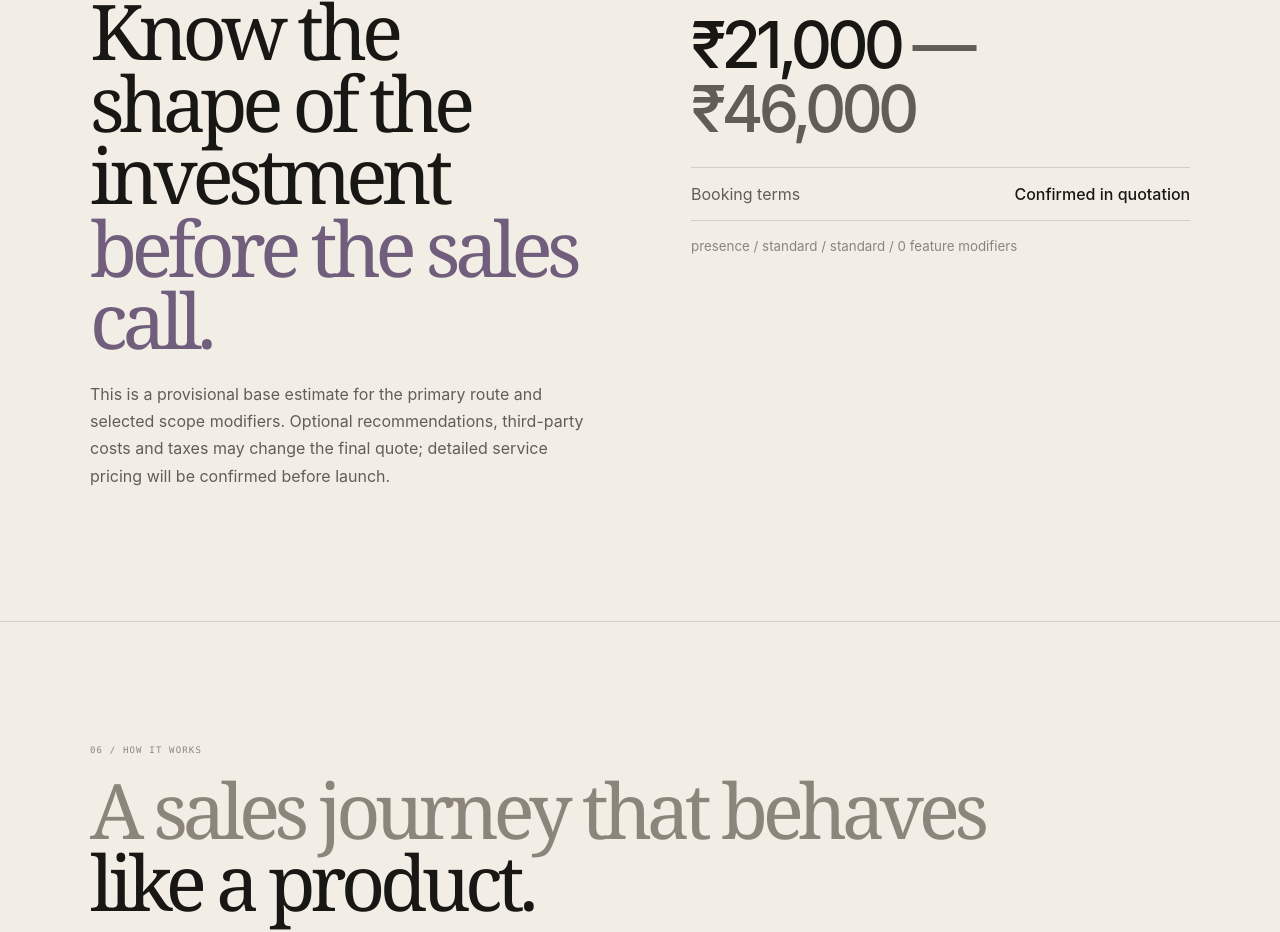
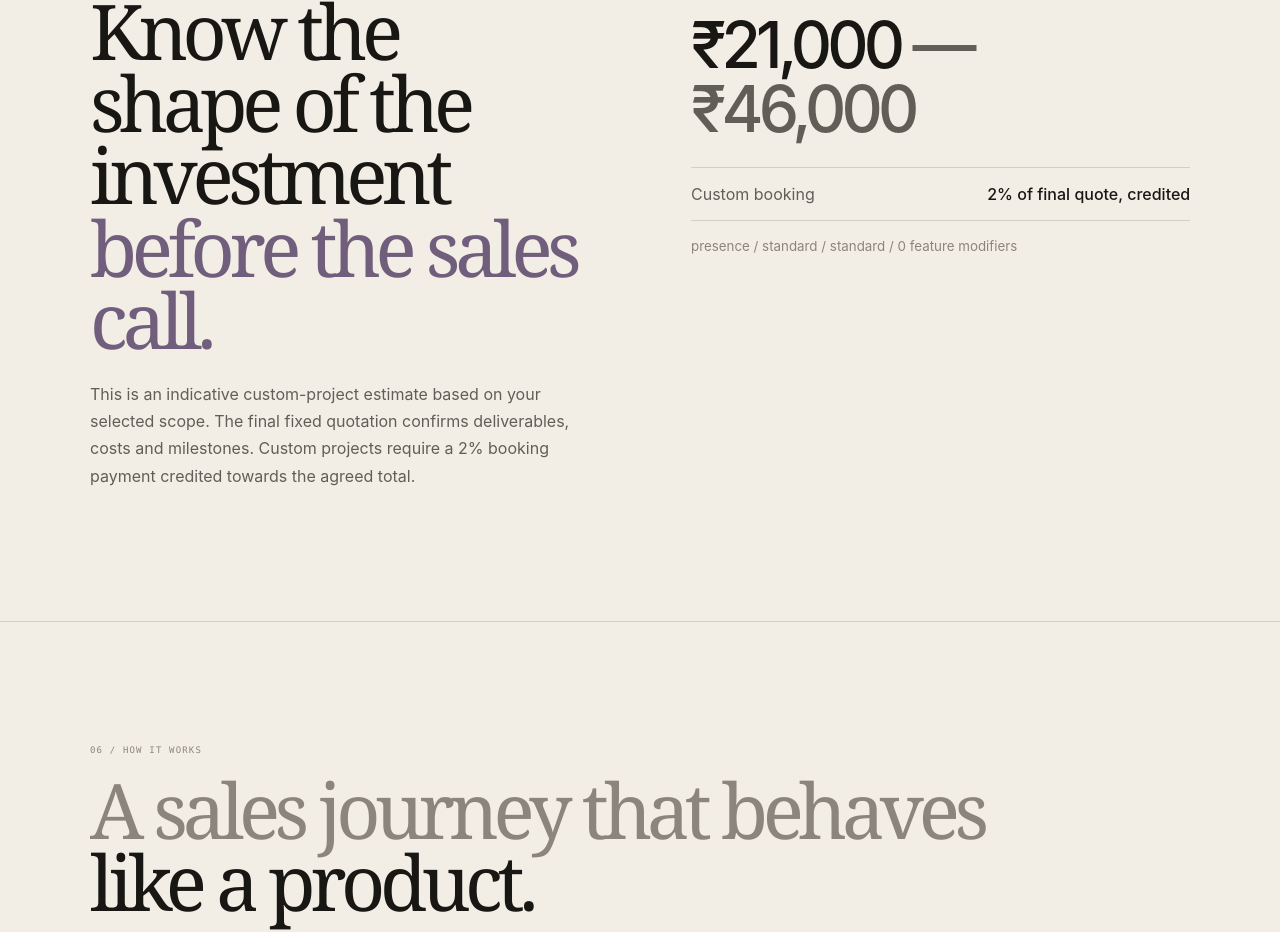
Before and after one commit to Shashwat-Aneja/studio.shashwataneja, a React (Vite) app: page / in a window 1280 px wide. Shown: the part 3776-4708 px from the top of the page. Built offline with nearby package versions, Linux system fonts and the light colour scheme.

Commit message:
Update Studio booking policy messaging

```diff
--- a/src/App.tsx
+++ b/src/App.tsx
@@ -39,7 +39,7 @@ const serviceImages:Record<string,string>={
 
 const faqGroups:Record<string,string[][]>={
  start:[["Do I need a technical brief?","No. Start with the outcome, audience or problem. The project workshop helps translate it into a practical scope."],["Can I approach Studio with an unfinished idea?","Absolutely. You can start with a rough direction. We will use the discovery process to clarify the requirements."],["Which services can I request?","Websites, web applications, e-commerce, design, branding, SEO, integrations, automation and deployment support."]],
- pricing:[["Are the prices final?","No. The pricing page currently uses indicative placeholder ranges. A written scope and final quotation will be shared before any payment is requested."],["What is included in a quotation?","The agreed scope, deliverables, estimated timeline, payment milestones and any exclusions or third-party costs."],["Are hosting, domains and third-party subscriptions included?","They are listed separately unless a quotation explicitly says otherwise. Provider fees and taxes may apply."],["How much do I pay to book?","The booking formula is being finalised. The current 2% / ₹4,999-floor calculation is provisional and is not an active payment offer."]],
+ pricing:[["Are the prices final?","No. The pricing page currently uses indicative placeholder ranges. A written scope and final quotation will be shared before any payment is requested."],["What is included in a quotation?","The agreed scope, deliverables, estimated timeline, payment milestones and any exclusions or third-party costs."],["Are hosting, domains and third-party subscriptions included?","They are listed separately unless a quotation explicitly says otherwise. Provider fees and taxes may apply."],["How much do I pay to book?","Standard service packages require 60% advance, with the remaining 40% due before final delivery. Custom projects require a 2% booking payment, credited towards the agreed project total. The final amount is calculated from the written quotation."]],
  delivery:[["How long does a project take?","It depends on scope, content readiness, integrations and review cycles. The workshop provides an indicative timeline, which is confirmed in the quotation."],["Can I request revisions?","Revision rounds and acceptance criteria will be specified in the project quotation before work begins."],["Will I own the finished website or code?","Ownership, source-code handover, licences and third-party assets will be defined in the project agreement."]],
  support:[["Do you provide maintenance?","Maintenance and post-launch support can be scoped as a separate service or ongoing engagement."],["Can I request changes to an existing website?","Yes. Existing-site audits, fixes, redesigns and performance improvements can be scoped independently."],["How do I get in touch?","Use the project workshop or email studio@shashwataneja.com with a short description of what you need."]]
 };
@@ -111,7 +111,7 @@ export default function App(){
  const update=(patch:Partial<ProjectRequirement>)=>setRequirement(r=>({...r,...patch}));
  const toggleFeature=(f:string)=>setSelectedFeatures(v=>v.includes(f)?v.filter(x=>x!==f):[...v,f]);
  const toggleIntegration=(id:string)=>setRequirement(r=>({...r,integrations:r.integrations.includes(id)?r.integrations.filter(x=>x!==id):[...r.integrations,id]}));
- const copyBrief=()=>{const text=[blueprint.title,blueprint.objective,"Estimate: "+formatINR(blueprint.estimate.low)+" — "+formatINR(blueprint.estimate.high),"Illustrative booking estimate (not payable): "+formatINR(blueprint.estimate.booking),"Timeline: "+blueprint.timeline.reduce((total,phase)=>total+phase.duration,0)+" days",...blueprint.summary,...blueprint.recommendations.map(x=>x.serviceId+": "+x.reason),"Timeline phases:",...blueprint.timeline.map(x=>x.name+": "+x.duration+" days"),"Notes: "+blueprint.estimate.notes.join(" ")].join("\n");void navigator.clipboard.writeText(text).then(()=>setBriefCopied(true)).catch(()=>setBriefCopied(false));};
+ const copyBrief=()=>{const text=[blueprint.title,blueprint.objective,"Estimate: "+formatINR(blueprint.estimate.low)+" — "+formatINR(blueprint.estimate.high),"Illustrative 2% booking estimate (not payable): "+formatINR(blueprint.estimate.booking),"Timeline: "+blueprint.timeline.reduce((total,phase)=>total+phase.duration,0)+" days",...blueprint.summary,...blueprint.recommendations.map(x=>x.serviceId+": "+x.reason),"Timeline phases:",...blueprint.timeline.map(x=>x.name+": "+x.duration+" days"),"Notes: "+blueprint.estimate.notes.join(" ")].join("\n");void navigator.clipboard.writeText(text).then(()=>setBriefCopied(true)).catch(()=>setBriefCopied(false));};
  const catGoal=(id:string):ProjectGoal=>id==="commerce"?"commerce":id==="application"?"application":id==="branding"||id==="design"?"brand":id==="growth"||id==="content"?"growth":id==="automation"||id==="launch"||id==="care"?"technical":"presence";
 
  if(window.location.pathname==="/pricing"||window.location.pathname==="/pricing/") return <PricingPage />;
@@ -127,13 +127,13 @@ export default function App(){
 
   <section className="workshop" id="workshop"><div className="workshop-copy" data-reveal><span className="mono">04 / PROJECT WORKSHOP</span><h2>Don't know the service?<br/><i>Build the answer.</i></h2><p>Studio asks about the outcome, audience, scope, integrations, design, content, delivery speed, search visibility, automation, infrastructure and budget. Then it turns those choices into a project outline.</p><button className="hero-cta hero-cta--solid" onClick={()=>open()}>Open the workshop <span>↘</span></button></div><div className="workshop-visual" data-reveal><span className="mono">START WITH AN IDEA</span><strong>01 <i>→</i> 07</strong><p>Seven practical decisions. One clearer brief.</p><button className="text-action" onClick={()=>open()}>Open the project workshop ↗</button></div></section>
 
-  <section className="estimate" id="estimate"><div data-reveal><span className="mono">05 / ESTIMATE</span><h2>Know the shape of the investment <i>before the sales call.</i></h2><p>This is a provisional base estimate for the primary route and selected scope modifiers. Optional recommendations, third-party costs and taxes may change the final quote; detailed service pricing will be confirmed before launch.</p></div><div className="estimate-ledger" data-reveal><span className="mono">INDICATIVE BASE ESTIMATE</span><strong>{formatINR(blueprint.estimate.low)} <i>— {formatINR(blueprint.estimate.high)}</i></strong><div><span>Booking terms</span><b>Confirmed in quotation</b></div><small>{requirement.goal} / {requirement.scale} / {requirement.deliverySpeed} / {selectedFeatures.length} feature modifiers</small></div></section>
+  <section className="estimate" id="estimate"><div data-reveal><span className="mono">05 / ESTIMATE</span><h2>Know the shape of the investment <i>before the sales call.</i></h2><p>This is an indicative custom-project estimate based on your selected scope. The final fixed quotation confirms deliverables, costs and milestones. Custom projects require a 2% booking payment credited towards the agreed total.</p></div><div className="estimate-ledger" data-reveal><span className="mono">INDICATIVE BASE ESTIMATE</span><strong>{formatINR(blueprint.estimate.low)} <i>— {formatINR(blueprint.estimate.high)}</i></strong><div><span>Custom booking</span><b>2% of final quote, credited</b></div><small>{requirement.goal} / {requirement.scale} / {requirement.deliverySpeed} / {selectedFeatures.length} feature modifiers</small></div></section>
 
   <section className="process" id="process"><div className="section-head" data-reveal><span className="mono">06 / HOW IT WORKS</span><h2>A sales journey that behaves<br/><i>like a product.</i></h2></div><div className="process-rail">{[["01","Discover","Start with the outcome."],["02","Configure","Shape scope and requirements."],["03","Estimate","See investment and timeline."],["04","Review","Confirm the route and agreement."],["05","Book","Confirm terms, then begin the project."]].map(([n,t,c],i)=><article key={n} data-reveal style={{"--i":i} as CSSProperties}><span className="mono">{n}</span><div/><h3>{t}</h3><p>{c}</p></article>)}</div></section>
 
 <section className="faq" id="faq"><div className="section-head" data-reveal><span className="mono">08 / QUESTIONS</span><h2>Good questions.<br/><i>Clear answers.</i></h2></div><div className="faq-tabs" role="tablist" aria-label="Frequently asked questions">{[["start","Getting started"],["pricing","Pricing & payment"],["delivery","Projects & delivery"],["support","Support"]].map(([id,label])=><button key={id} role="tab" aria-selected={faqTab===id} className={faqTab===id?"active":""} onClick={()=>{setFaqTab(id);setFaq(null)}}>{label}</button>)}</div><div className="faq-list">{faqGroups[faqTab].map(([q,a],i)=><button key={q} onClick={()=>setFaq(faq===i?null:i)} aria-expanded={faq===i}><span className="mono">0{i+1}</span><div><h3>{q}</h3>{faq===i&&<p>{a}</p>}</div><b>{faq===i?"−":"+"}</b></button>)}</div></section>
 
-    <section className="contact" id="contact"><div data-reveal><span className="mono">09 / CONTACT</span><h2>You have the idea.<br/><i>Let's shape the build.</i></h2><p>Bring a complete brief, a half-formed idea or simply a business problem. The Studio route starts there.</p><div className="contact-actions"><button className="hero-cta hero-cta--solid" onClick={()=>open()}>Build my project <span>↘</span></button><a className="hero-cta" href="mailto:studio@shashwataneja.com">Ask a question <span>↗</span></a></div></div><footer><span>SHASHWAT ANEJA / STUDIO</span><span>INDIA / ONLINE</span><span>BOOKING TERMS PROVISIONAL</span><div className="legal-links"><a href="/privacy.html">PRIVACY ↗</a><a href="/terms.html">TERMS ↗</a><a href="https://shashwataneja.com">PARENT ↗</a></div></footer></section>
+    <section className="contact" id="contact"><div data-reveal><span className="mono">09 / CONTACT</span><h2>You have the idea.<br/><i>Let's shape the build.</i></h2><p>Bring a complete brief, a half-formed idea or simply a business problem. The Studio route starts there.</p><div className="contact-actions"><button className="hero-cta hero-cta--solid" onClick={()=>open()}>Build my project <span>↘</span></button><a className="hero-cta" href="mailto:studio@shashwataneja.com">Ask a question <span>↗</span></a></div></div><footer><span>SHASHWAT ANEJA / STUDIO</span><span>INDIA / ONLINE</span><span>STANDARD 60% / CUSTOM 2% BOOKING</span><div className="legal-links"><a href="/privacy.html">PRIVACY ↗</a><a href="/terms.html">TERMS ↗</a><a href="https://shashwataneja.com">PARENT ↗</a></div></footer></section>
 
   {builderOpen&&<div className="builder-backdrop" onMouseDown={e=>e.target===e.currentTarget&&setBuilderOpen(false)}><section className="builder-panel" role="dialog" aria-modal="true" aria-labelledby="workshop-dialog-title">
    <div className="builder-head"><div><span className="mono">WORKSHOP / {String(step).padStart(2,"0")} OF 07</span><h2 id="workshop-dialog-title">{step===1?"What are you trying to achieve?":step===2?"Who is this for?":step===3?"How much build do you need?":step===4?"What should it include?":step===5?"How should it look and read?":step===6?"How should it launch, grow and connect?":"What should we build around?"}</h2></div><button onClick={()=>setBuilderOpen(false)}>×</button></div>
```
